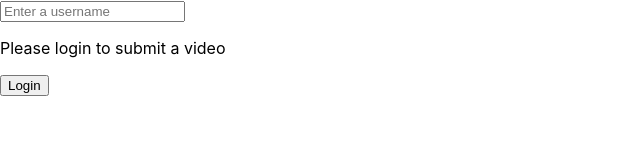
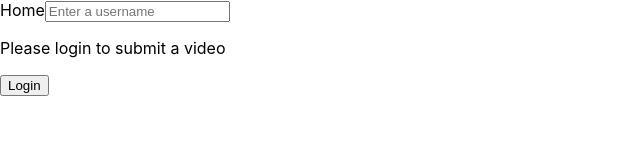
Before and after one commit to ChipHennig/vid-share, a Next.js app: page / in a window 1280 px wide. Shown: the top 160 px of the page, without its empty margins (0-640 px from the left). Built offline with nearby package versions, Linux system fonts and the light colour scheme; no server answers.

Commit message:
add home link

```diff
--- a/components/Header.js
+++ b/components/Header.js
@@ -1,3 +1,4 @@
+import Link from "next/link"
 import { useRouter } from "next/router"
 import { useState } from "react"
 
@@ -13,6 +14,7 @@ export default function Header() {
     return (
         <form className="flex items-center space-x-4"
             onSubmit={handleSubmit}>
+            <Link href="/">Home</Link>
             <input
                 className="form-input"
                 type="text"
```
